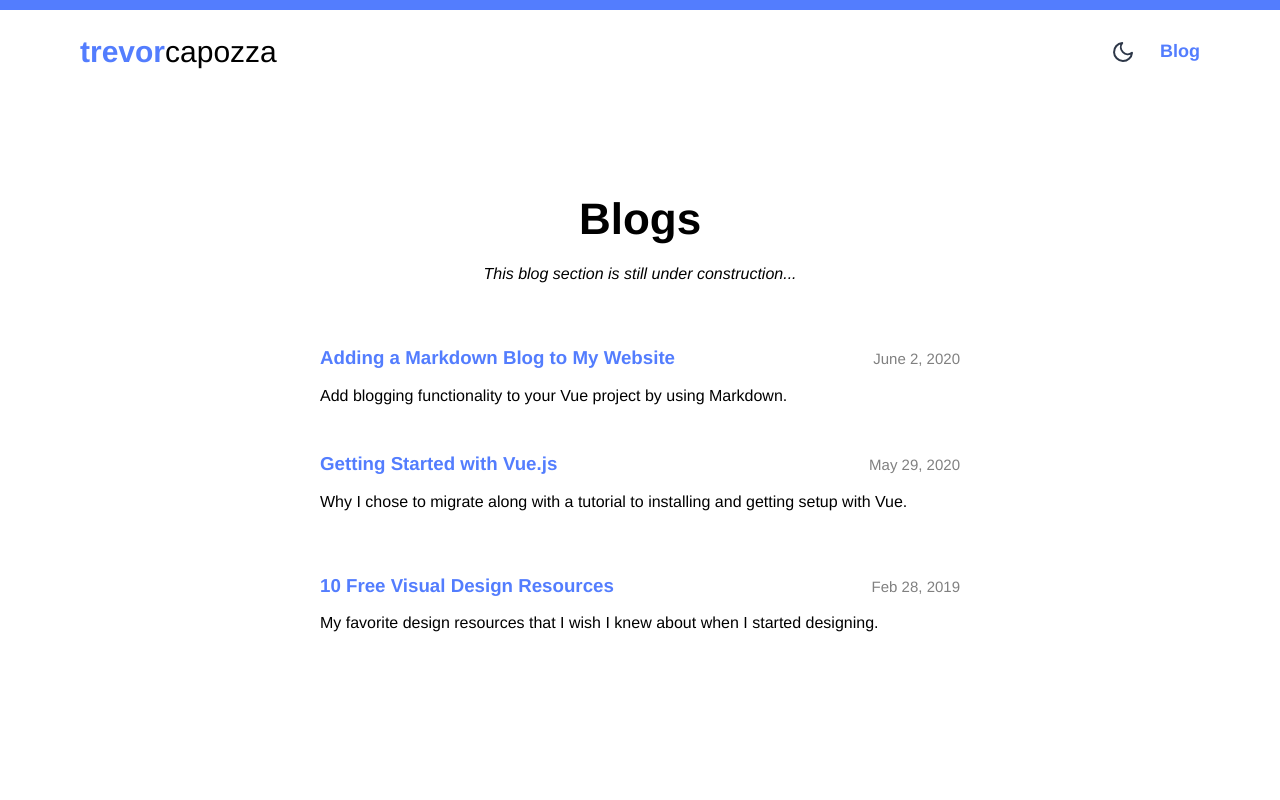
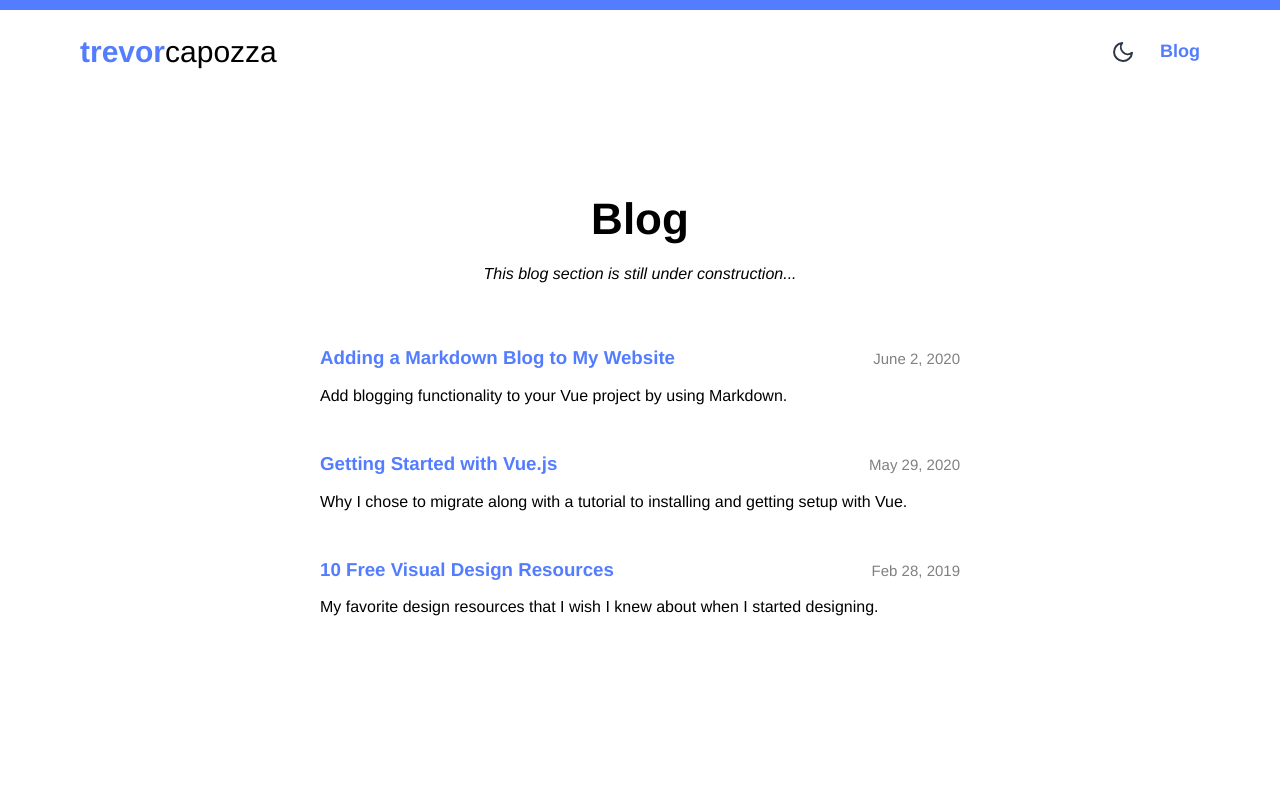
Before and after one commit to trevorcapozza/trevor-web, a Vue app: page /blog in a window 1280 px wide. Shown: the top 800 px of the page. Built offline with nearby package versions, Linux system fonts and the light colour scheme; what vue-typed-js would draw is missing.

Commit message:
blog adds

```diff
--- a/src/markdowns/2020/vue-markdown.md
+++ b/src/markdowns/blog/vue-markdown.md
@@ -4,7 +4,7 @@ _Using Vue & Github Markdown_
 ---
 <br />
 
-A few months ago, I rewrote my personal website from scratch using Vue.js which may seem like overkill since Vue is designed for sophisticated single page web apps. However, I wanted to learn Vue and redesign my personal website - so why not do both together? If you want to learn more about that process, check out my [migrating to Vue](/2020/vue-migration) blog.
+A few months ago, I rewrote my personal website from scratch using Vue.js which may seem like overkill since Vue is designed for sophisticated single page web apps. However, I wanted to learn Vue and redesign my personal website - so why not do both together? If you want to learn more about that process, check out my [migrating to Vue](/blog/vue-migration) blog.
 
 Before Vue, I was writing static blogs in raw html/css and having to hard code everything together. I knew I had to automate these tedious tasks and I wanted to make the writing process a lot simpler.
 
--- a/src/statics/data/blogs.json
+++ b/src/statics/data/blogs.json
@@ -1,5 +1,5 @@
 {
-    "2020": [
+    "blog": [
       {
         "id": "vue-markdown",
         "date": "June 2, 2020",
@@ -11,9 +11,7 @@
         "date": "May 29, 2020",
         "title": "Getting Started with Vue.js",
         "description": "Why I chose to migrate along with a tutorial to installing and getting setup with Vue."
-      }
-    ],
-    "2019": [
+      },
       {
         "id": "10-free-design-resources",
         "date": "Feb 28, 2019",
--- a/src/views/Blog.vue
+++ b/src/views/Blog.vue
@@ -1,7 +1,7 @@
 <template>
 <div>
   <div class="home">
-    <h1 class="headline center">Blogs</h1>
+    <h1 class="headline center">Blog</h1>
     <h4 class="small">This blog section is still under construction...</h4>
     <div class="sections">
       <div v-for="(section, index) in Object.keys(entries).slice().reverse()" :key="index" class="group">
```
Also changed, not shown: src/markdowns/blog/10-best-design-resources.md (renamed from src/markdowns/2019/10-best-design-resources.md), src/markdowns/blog/vue-migration.md (renamed from src/markdowns/2020/vue-migration.md).
